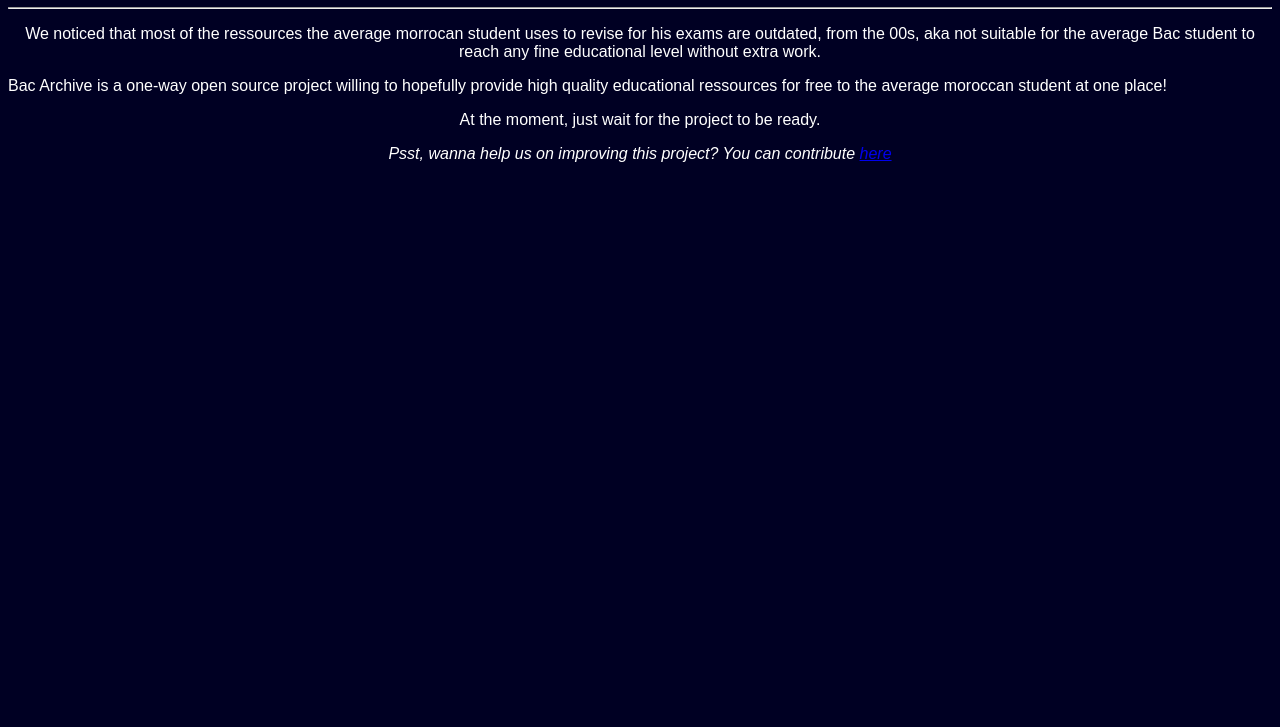
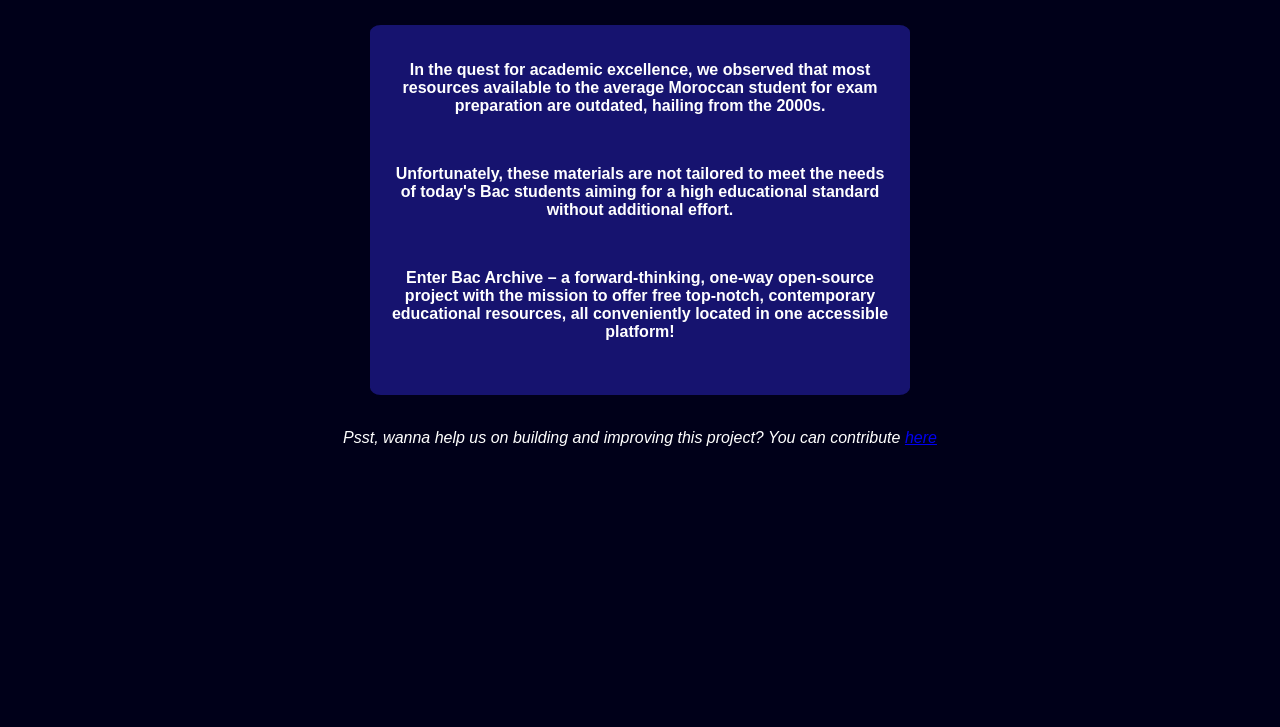
Before and after one commit to techvio-dev/bacarchive.github.io, a plain HTML site: page index.html in a window 1280 px wide. Shown: the part 73-800 px from the top of the page. Drawn offline with Linux system fonts and the light colour scheme.

Commit message:
A bit of redesign (And removing some jokes)

```diff
--- a/index.html
+++ b/index.html
@@ -7,12 +7,18 @@
   </head>
 
   <body>
-    <!-- I'm gay -->
-    <h1>Bac Archive - Under construction</h1>
-    <hr>
-    <p>We noticed that most of the ressources the average morrocan student uses to revise for his exams are outdated, from the 00s, aka not suitable for the average Bac student to reach any fine educational level without extra work.</p>
-    <p></p>Bac Archive is a one-way open source project willing to hopefully provide high quality educational ressources for free to the average moroccan student at one place!</p>
-    <p>At the moment, just wait for the project to be ready.</p>
-    <p><i>Psst, wanna help us on improving this project? You can contribute <a href="https://github.com/techvio-dev/bacarchive.github.io">here</a></i></p>
+    <!--I know this is a terrible under construction website, just be patient, we are working on a better one-->
+    <h1>Bac Archive: Under construction</h1>
+    <br>
+    <div class="letter">
+        <p>In the quest for academic excellence, we observed that most resources available to the average Moroccan student for exam preparation are outdated, hailing from the 2000s.</p>
+        <br>
+        <p>Unfortunately, these materials are not tailored to meet the needs of today's Bac students aiming for a high educational standard without additional effort.</p>
+        <br>
+        <p>Enter Bac Archive – a forward-thinking, one-way open-source project with the mission to offer free top-notch, contemporary educational resources, all conveniently located in one accessible platform!</p>
+        <br>
+    </div>
+    <br>
+    <i><p style="font-weight: lighter">Psst, wanna help us on building and improving this project? You can contribute <a href="https://github.com/techvio-dev/bacarchive.github.io">here</a></p></i>
   </body>
 </html>
--- a/styles.css
+++ b/styles.css
@@ -4,10 +4,21 @@ h1 {
 
 p {
     text-align: center;
+    font-weight: bold;
 }
 
 body {
-    background-color: rgb(0, 0, 35);
+    background-color: rgb(0, 0, 25);
     color: #FFFFFF;
     font-family: sans-serif;
 }
+
+.letter {
+    width: 80%;
+    background-color: rgb(22, 19, 111);
+    margin-left: auto;
+    margin-right: auto;
+    padding: 20px;
+    max-width: 500px;
+    border-radius: 2%;
+  }
```
